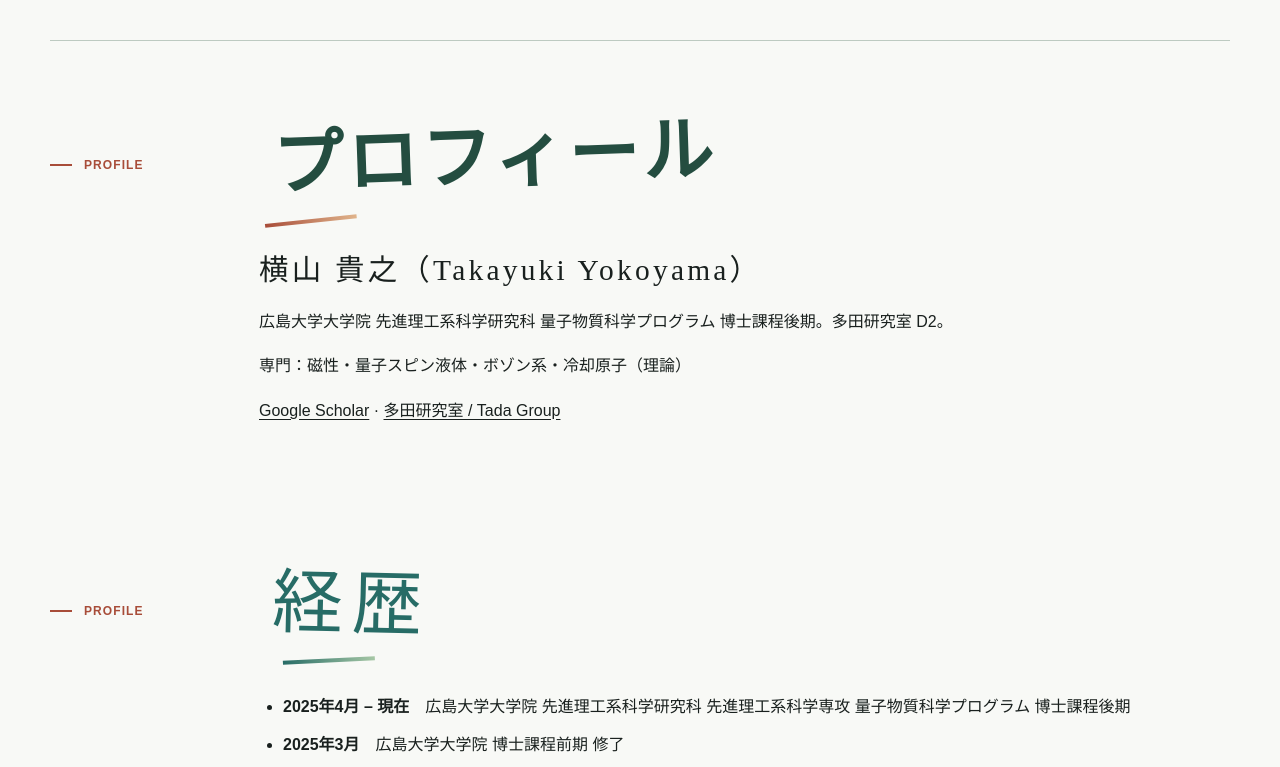
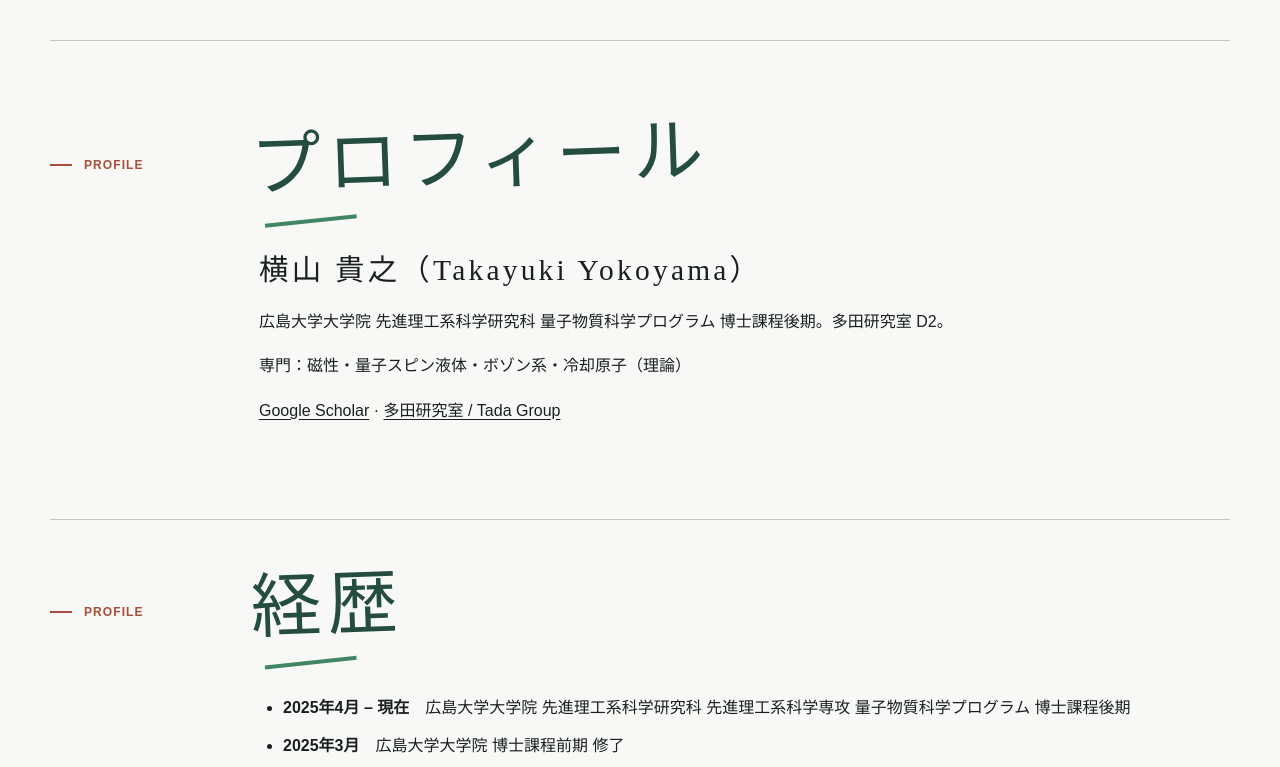
Before and after one commit to Yokotaka2001/Yokotaka2001.github.io, a plain HTML site: page index.html in a window 1280 px wide. Shown: the part 685-1452 px from the top of the page. Drawn offline with Linux system fonts and the light colour scheme; a web font is replaced by a local one.

Commit message:
Unify deep-green section titles and frames

```diff
--- a/index.html
+++ b/index.html
@@ -6,7 +6,7 @@
 <title>横山 貴之 | Takayuki Yokoyama</title><link rel="preconnect" href="https://fonts.googleapis.com">
 <link rel="preconnect" href="https://fonts.gstatic.com" crossorigin>
 <link href="https://fonts.googleapis.com/css2?family=BIZ+UDPGothic:wght@400;700&family=BIZ+UDPMincho:wght@400;700&display=swap" rel="stylesheet">
-<link rel="stylesheet" href="style.css?v=4f7d0fb"><script src="publications.js?v=0869b49" defer></script><script src="presentations.js?v=0869b49" defer></script><script src="script.js?v=0869b49" defer></script>
+<link rel="stylesheet" href="style.css?v=8752085"><script src="publications.js?v=0869b49" defer></script><script src="presentations.js?v=0869b49" defer></script><script src="script.js?v=0869b49" defer></script>
 </head>
 <body>
 <a class="skip" href="#main">Skip to content</a>
--- a/style.css
+++ b/style.css
@@ -62,8 +62,6 @@ html[lang="ja"] .contact h2{font-size:clamp(2.2rem,4vw,3.7rem)}
 html[lang="ja"] .hero-bottom>p{font-size:clamp(1.32rem,2.55vw,2rem);letter-spacing:.085em;line-height:1.65}
 html[lang="ja"] .section-head h2{font-size:clamp(3rem,5.5vw,5.6rem);width:fit-content;position:relative;padding-bottom:12px}
 html[lang="ja"] .section-head h2::after{content:"";position:absolute;left:4px;bottom:0;width:clamp(46px,8vw,92px);height:3px;background:#408664;transform:rotate(-3deg)}
-html[lang="ja"] #about h2,html[lang="ja"] #publications h2,html[lang="ja"] #awards h2{transform:rotate(-1.4deg)}
-html[lang="ja"] #career h2,html[lang="ja"] #research h2,html[lang="ja"] #presentations h2{transform:rotate(.8deg)}
 html[lang="ja"] #research .profile-detail>p:first-child{font-size:clamp(1.12rem,1.7vw,1.35rem);line-height:1.9;border-left:2px solid #a5bea8;padding-left:clamp(16px,2.5vw,30px)}
 .publication-detail{max-width:900px}
 .publication-group+.publication-group{margin-top:44px}
@@ -84,7 +82,7 @@ html[lang="en"] .domestic-presentations{display:none}
 .presentation-detail .cv-list{padding-left:21px}
 .presentation-detail .cv-list li{line-height:1.75}
 
-/* More color and a playful cadence in the section titles. */
+/* A single deep-green title treatment and a consistent section frame. */
 :root{--accent-coral:#a84d39;--accent-ochre:#986523;--accent-teal:#276c66}
 .dot{color:var(--accent-coral)}
 .hero-meta span:first-child,.eyebrow{color:var(--accent-coral)}
@@ -94,23 +92,15 @@ html[lang="en"] .domestic-presentations{display:none}
 .hero-bottom>p{color:#245b48}
 .section-head{align-items:center}
 .section-head .eyebrow::before{height:2px;width:22px}
-.section-head h2{color:#244d40;transition:transform .25s ease,color .25s ease}
+.section{border-top:1px solid #bdcac1}
+.section-head h2{color:#244d40;transition:transform .25s ease}
 html[lang="ja"] .section-head h2{letter-spacing:.09em}
-html[lang="ja"] #about h2,html[lang="ja"] #research h2,html[lang="ja"] #awards h2{font-weight:700;letter-spacing:.055em}
-html[lang="ja"] #career h2,html[lang="ja"] #presentations h2,html[lang="ja"] #funding h2{letter-spacing:.13em}
-#publications .section-head h2,#presentations .section-head h2,#other .section-head h2{color:var(--accent-coral)}
-#career .section-head h2,#funding .section-head h2,#teaching .section-head h2{color:var(--accent-teal)}
-#awards .section-head h2,#hobbies .section-head h2{color:var(--accent-ochre)}
-html[lang="ja"] #about h2,html[lang="ja"] #publications h2,html[lang="ja"] #awards h2{transform:translateX(-8px) rotate(-2deg)}
-html[lang="ja"] #career h2,html[lang="ja"] #research h2,html[lang="ja"] #presentations h2{transform:translateX(13px) rotate(1.3deg)}
-html[lang="ja"] #funding h2,html[lang="ja"] #teaching h2{transform:translateX(8px) rotate(-.7deg)}
-html[lang="ja"] .section-head h2::after{height:4px;background:linear-gradient(90deg,var(--accent-coral),#e0b48b);transform:translateX(8px) rotate(-4deg)}
-html[lang="ja"] #career h2::after,html[lang="ja"] #research h2::after,html[lang="ja"] #funding h2::after{background:linear-gradient(90deg,var(--accent-teal),#a6c7a5)}
-html[lang="ja"] #awards h2::after,html[lang="ja"] #hobbies h2::after{background:linear-gradient(90deg,var(--accent-ochre),#e5c180)}
-.section-head h2:hover{color:#914332}
+html[lang="ja"] .section:nth-of-type(2n) .section-head h2{padding-left:0}
+html[lang="ja"] .section-head h2{font-weight:400;transform:translateX(-8px) rotate(-2deg)}
+html[lang="ja"] .section-head h2::after{height:4px;background:#408664;transform:translateX(8px) rotate(-4deg)}
 .publication-year,.publication-links{color:var(--accent-coral)}
 .contact{background:radial-gradient(circle at 85% 15%,#315d4b 0%,#1e4637 53%);border-top:5px solid #b76b4c}
 .contact .eyebrow{color:#efc19a}
 .contact a:hover{color:#ffd0ad}
-@media(max-width:700px){html[lang="ja"] #about h2,html[lang="ja"] #publications h2,html[lang="ja"] #awards h2{transform:rotate(-1deg)}html[lang="ja"] #career h2,html[lang="ja"] #research h2,html[lang="ja"] #presentations h2,html[lang="ja"] #funding h2,html[lang="ja"] #teaching h2{transform:rotate(.5deg)}.section-head{align-items:start}}
+@media(max-width:700px){html[lang="ja"] .section-head h2{transform:rotate(-1deg)}.section-head{align-items:start}}
 @media(prefers-reduced-motion:reduce){.section-head h2{transition:none}}
```
